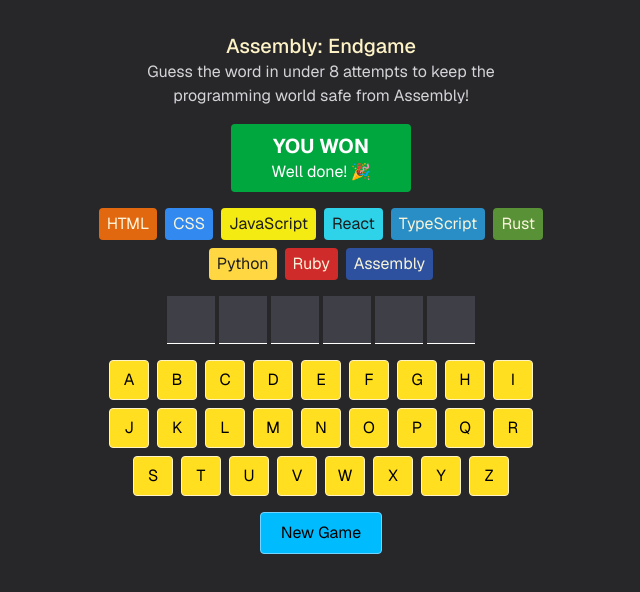
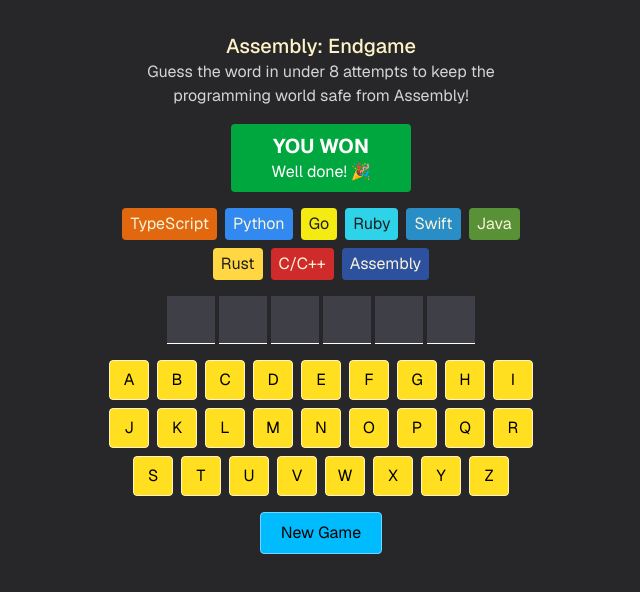
Before and after one commit to anreyw/assembly-endgame, a Next.js app: page / in a window 1280 px wide. Shown: the top 592 px of the page, without its empty margins (319-959 px from the left). Built offline with nearby package versions, Linux system fonts and the light colour scheme.

Commit message:
Modified the list of languages to my preference.

```diff
--- a/app/languages.js
+++ b/app/languages.js
@@ -1,41 +1,41 @@
 export const languages = [
     {
-        name: "HTML",
+        name: "TypeScript",
         backgroundColor: "#E2680F",
         color: "#F9F4DA",
     },
     {
-        name: "CSS",
+        name: "Python",
         backgroundColor: "#328AF1",
         color: "#F9F4DA",
     },
     {
-        name: "JavaScript",
+        name: "Go",
         backgroundColor: "#F4EB13",
         color: "#1E1E1E",
     },
     {
-        name: "React",
+        name: "Ruby",
         backgroundColor: "#2ED3E9",
         color: "#1E1E1E",
     },
     {
-        name: "TypeScript",
+        name: "Swift",
         backgroundColor: "#298EC6",
         color: "#F9F4DA",
     },
     {
-        name: "Rust",
+        name: "Java",
         backgroundColor: "#599137",
         color: "#F9F4DA",
     },
     {
-        name: "Python",
+        name: "Rust",
         backgroundColor: "#FFD742",
         color: "#1E1E1E",
     },
     {
-        name: "Ruby",
+        name: "C/C++",
         backgroundColor: "#D02B2B",
         color: "#F9F4DA",
     },
```
